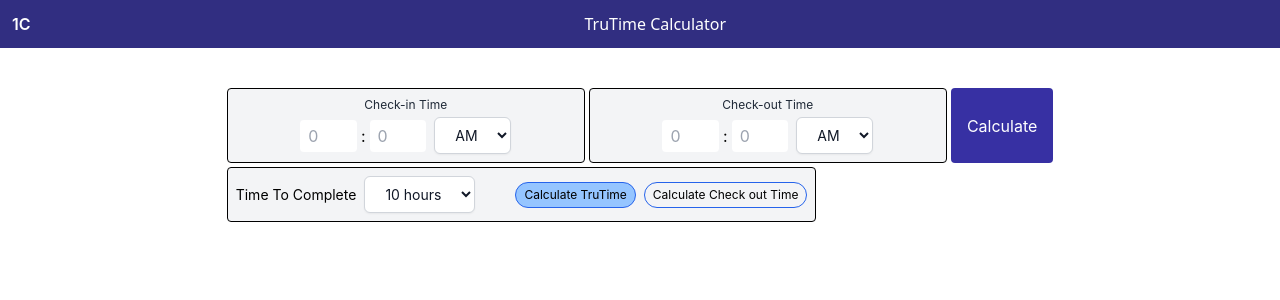
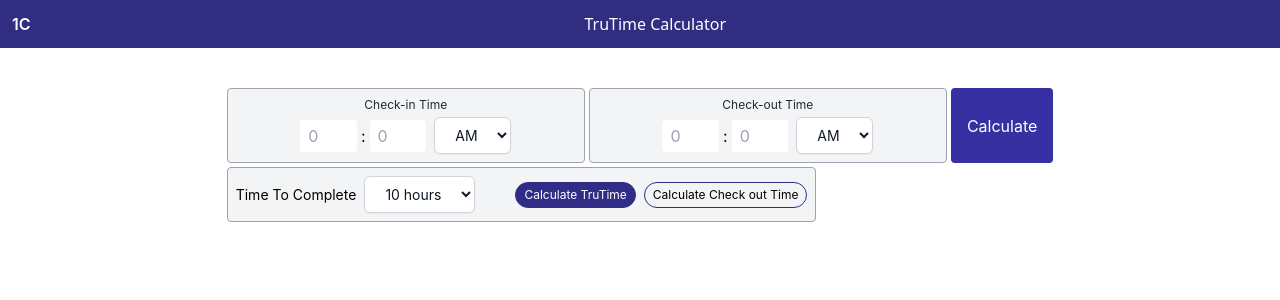
Before and after one commit to aloukikattrey/trutime, a React (Create React App) app: page / in a window 1280 px wide. Shown: the top 300 px of the page. Built offline with nearby package versions, Linux system fonts and the light colour scheme.

Commit message:
fixed bugs

```diff
--- a/src/components/CalcArea.jsx
+++ b/src/components/CalcArea.jsx
@@ -198,7 +198,7 @@ export default function CalcArea() {
 
     var content = (
         <div>
-            <div className='mt-10  pl-4 '>
+            <div className='datacalc1 mt-10  pl-4 '>
                 <div className='flex mb-2 border-b border-gray-400 pb-1'>
                     <p className='w-1/6'>Check-out:</p> <p> {calc2Vals.newHr}:{calc2Vals.newMn} {calc2Vals.newDay}</p>
                 </div>
@@ -215,7 +215,7 @@ export default function CalcArea() {
 
                         <div className='forFlex flex gap-1'>
 
-                            <div className="tap-in border border-black bg-gray-100 p-2 rounded items-center justify-center">
+                            <div className="tap-in border border-gray-400 bg-gray-100 p-2 rounded items-center justify-center">
                                 <div className='flex items-center justify-center mb-1'>
                                     <p className='text-xs text-gray-800'>Check-in Time</p>
                                 </div>
@@ -236,7 +236,7 @@ export default function CalcArea() {
                             </div>
 
                             {active == 'calc1' &&
-                                <div className="tap-out border border-black  bg-gray-100 w-max  p-2 rounded items-center justify-center ">
+                                <div className="tap-out border border-gray-400  bg-gray-100 w-max  p-2 rounded items-center justify-center ">
                                     <div className='flex items-center justify-center mb-1'>
                                         <p className='text-xs text-gray-800'>Check-out Time</p>
                                     </div>
@@ -263,26 +263,24 @@ export default function CalcArea() {
                         </div>
                     </div>
                     <div className='toolboss'>
-                    <div className='toolbar border border-black flex mt-1 items-center bg-gray-100 p-2 rounded w-max text-sm' >
+                    <div className='toolbar border border-gray-400 flex mt-1 items-center bg-gray-100 p-2 rounded w-max text-sm' >
                         <div className='flex items-center justify-center'>
                             <p className='mr-2'>Time To Complete</p>
                             <DropdownTime valFunc={getTimeToComplete} />
                         </div>
                         <div className='tool2 flex ml-10'>
-                            <div className={`calc1 cursor-pointer border border-blue-600 rounded-3xl pr-2 pl-2  p-1 mr-2 ${active == 'calc1' ? "active" : ""}`} onClick={handleCalc1}>
+                            <div className={`calc1 cursor-pointer border border-indigo-900 rounded-3xl pr-2 pl-2  p-1 mr-2 ${active == 'calc1' ? "active" : ""}`} onClick={handleCalc1}>
                                 <p className='text-xs'>Calculate TruTime</p>
                             </div>
-                            <div className={`calc2 cursor-pointer  border border-blue-600 rounded-3xl pl-2 pr-2 p-1  ${active == 'calc2' ? "active" : ""}`} onClick={handleCalc2}>
+                            <div className={`calc2 cursor-pointer  border border-indigo-900 rounded-3xl pl-2 pr-2 p-1  ${active == 'calc2' ? "active" : ""}`} onClick={handleCalc2}>
                                 <p className='text-xs'>Calculate Check out Time</p>
                             </div>
                         </div>
                     </div>
                     </div>
-
-
                     {show &&
-                        (isError ? <div className='mt-5'><p className='text-red-600'>Error: Check-in and Check-out Time are Overlapping</p></div> : active == 'calc2' ? content : active == 'calc1' ?
-                            <div className='mt-10  pl-4 '>
+                        (isError ? <div className='datacalc1 mt-5'><p className='text-red-600'>Error: Check-in and Check-out Time are Overlapping</p></div> : active == 'calc2' ? content : active == 'calc1' ?
+                            <div className='datacalc1 mt-10  pl-4 '>
                                 <div className='flex mb-2 border-b border-gray-400 pb-1'>
                                     <p className='w-1/6'>TruTime:</p> <p> {hrsPassed} hrs {minPassed} mins</p>
                                 </div>
--- a/src/index.css
+++ b/src/index.css
@@ -18,7 +18,9 @@ code {
     monospace;
 }
 .active{
-  background-color: rgb(149, 197, 255)
+  /* background-color: rgb(149, 165, 255) */
+  background-color: oklch(0.359 0.144 278.697);
+  color: white;
 }
 .calc1{
   transition: 0.2s ease;
--- a/src/mediaquery.css
+++ b/src/mediaquery.css
@@ -93,5 +93,8 @@
         padding-top: 13px;
         margin: 0;
     }
+    .datacalc1{
+        font-size: small;
+    }
 
 }
```
